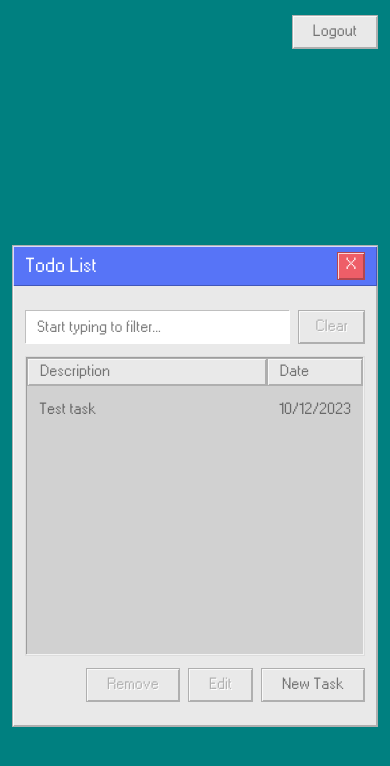
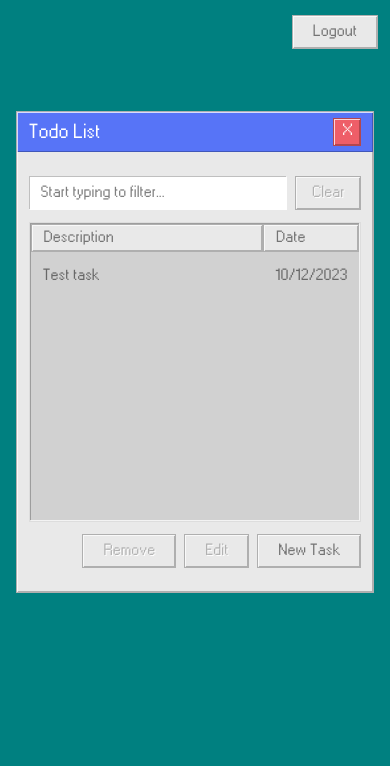
Before and after one commit to royceshayegan/next-demo, a Next.js app: page / in a window 390 px wide. Shown: the top 766 px of the page. Built offline with nearby package versions, Linux system fonts and the light colour scheme.

Commit message:
better mobile responsiveness

```diff
--- a/app/layout.tsx
+++ b/app/layout.tsx
@@ -5,7 +5,7 @@ import NavMenu from "./components/NavMenu";
 
 export const metadata: Metadata = {
   title: "Next Demo App",
-  description: "A demo CRUD app using nextjs, next-auth, mongodb, and prisma.",
+  description: "A demo CRUD app using Wind92 UI, NextJs, NextAuth, and MongoDB.",
 };
 
 export default async function RootLayout({
--- a/app/login/page.tsx
+++ b/app/login/page.tsx
@@ -37,7 +37,7 @@ export default function Login() {
   };
   return (
     <>
-      <div className="flex w-full h-full justify-center items-center">
+      <div className="flex justify-center pt-24 lg:pt-48 items-start mx-[4%]">
         <div className="flex flex-col max-w-[500px] w-full">
           <Window
             color="primary"
--- a/app/page.tsx
+++ b/app/page.tsx
@@ -2,8 +2,10 @@ import TodoList from "@/app/components/TodoList";
 export default async function Home() {
   return (
     <>
-      <div className="max-w-[700px] mx-auto px-3 flex flex-col justify-center items-center h-full w-full">
-        <TodoList></TodoList>
+      <div className="flex justify-center pt-[12%] items-start mx-[4%]">
+        <div className="max-w-[700px] flex flex-col justify-center items-center h-full w-full">
+          <TodoList></TodoList>
+        </div>
       </div>
     </>
   );
--- a/app/register/page.tsx
+++ b/app/register/page.tsx
@@ -59,7 +59,7 @@ export default function Register() {
   };
   return (
     <>
-      <div className="flex w-full h-full justify-center items-center">
+      <div className="flex justify-center pt-24 lg:pt-48 items-start mx-[4%]">
         <div className="flex flex-col max-w-[500px] w-full">
           <Window
             color="primary"
```
